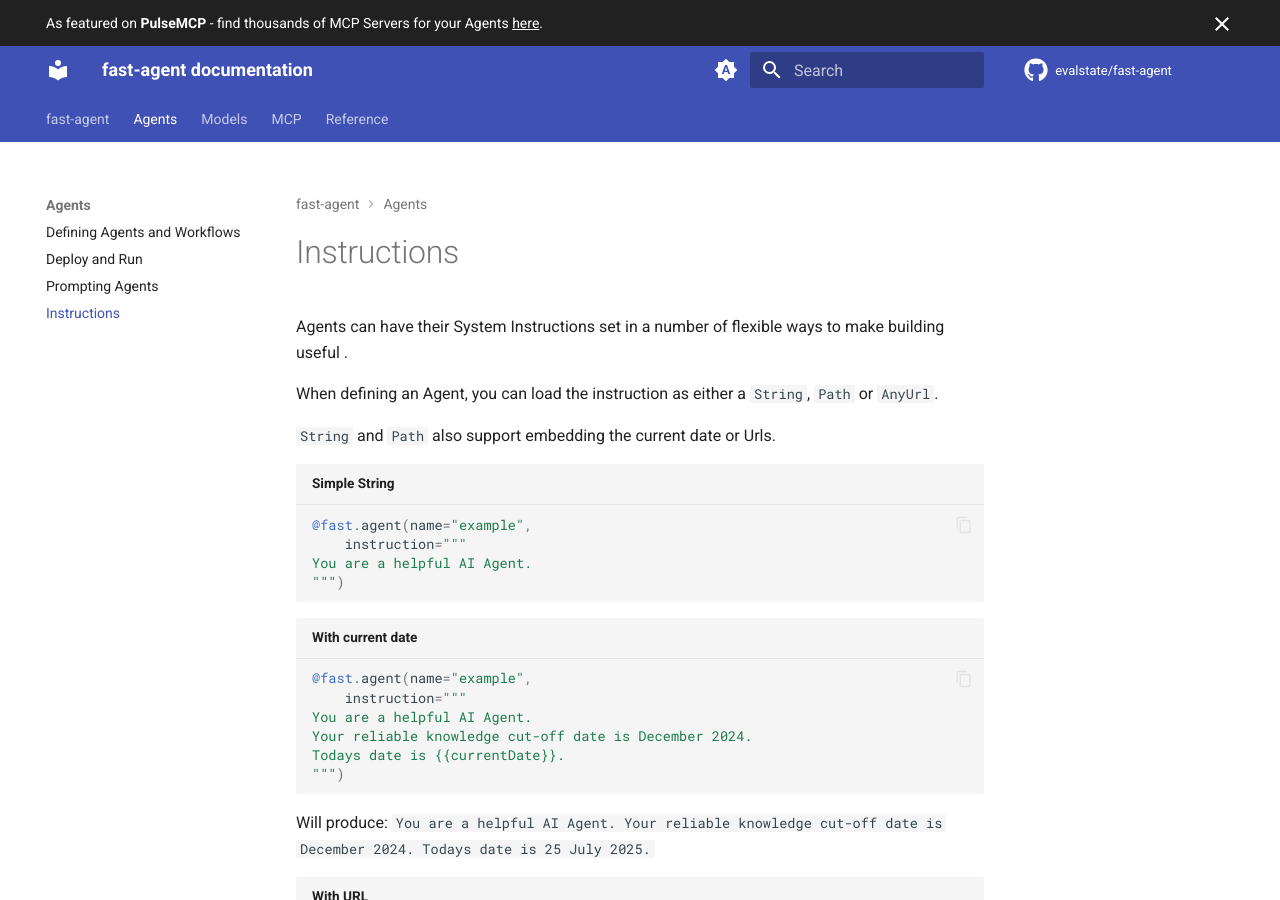
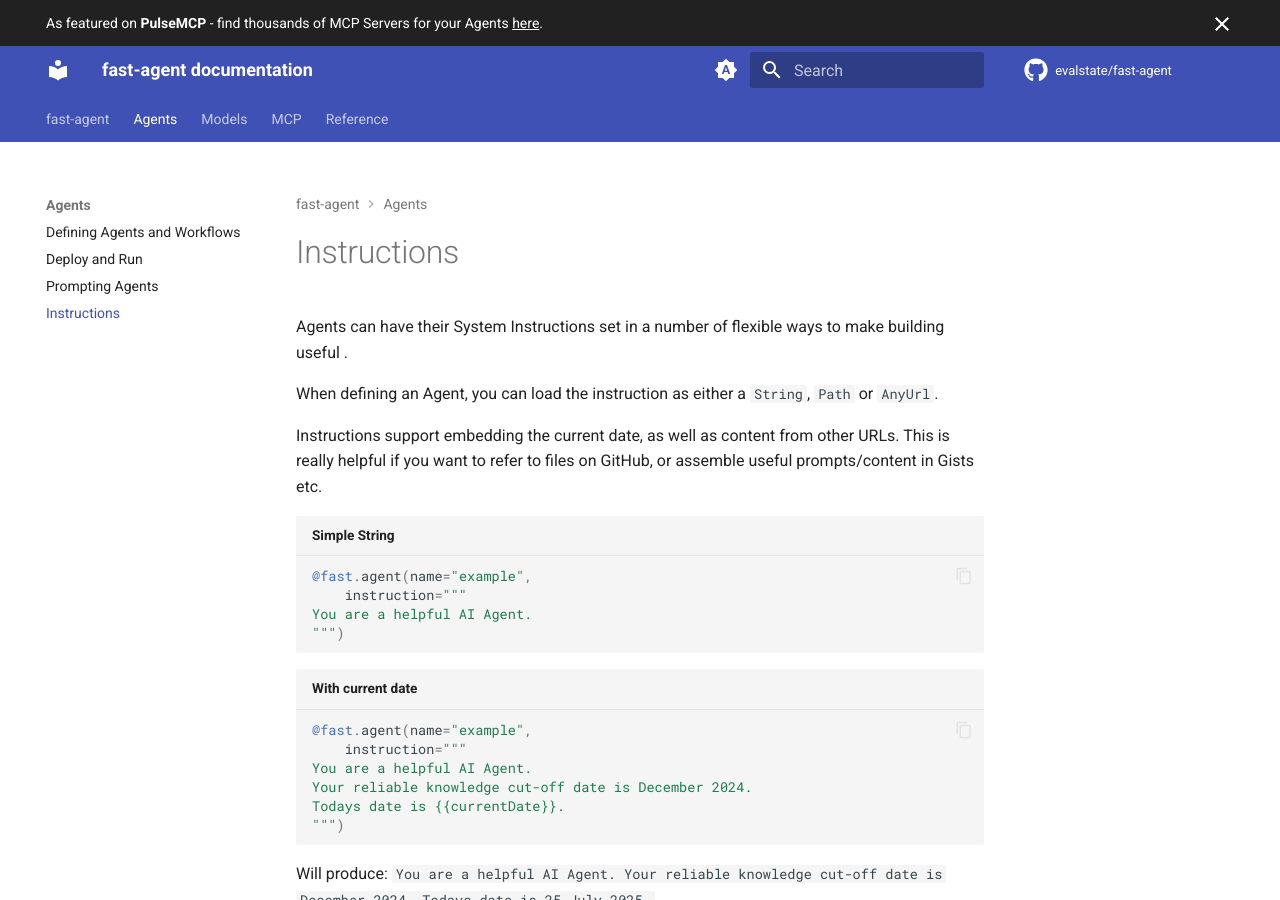
Before and after one commit to evalstate/fast-agent-docs, an MkDocs documentation site: the page built from docs/agents/instructions.md, in a window 1280 px wide and 900 px high. Built offline with MkDocs 1.6.1 and Material for MkDocs 9.7.7, drawn with Linux system fonts in a browser that asks for light colours; comment, search, counter and statistics services are not loaded.

Commit message:
improve instructions

````diff
--- a/docs/agents/instructions.md
+++ b/docs/agents/instructions.md
@@ -6,8 +6,7 @@
 
 When defining an Agent, you can load the instruction as either a `String`, `Path` or `AnyUrl`.
 
-`String` and `Path` also support embedding the current date or Urls.
-
+Instructions support embedding the current date, as well as content from other URLs. This is really helpful if you want to refer to files on GitHub, or assemble useful prompts/content in Gists etc.
 
 ```python title="Simple String"
 @fast.agent(name="example",
````
